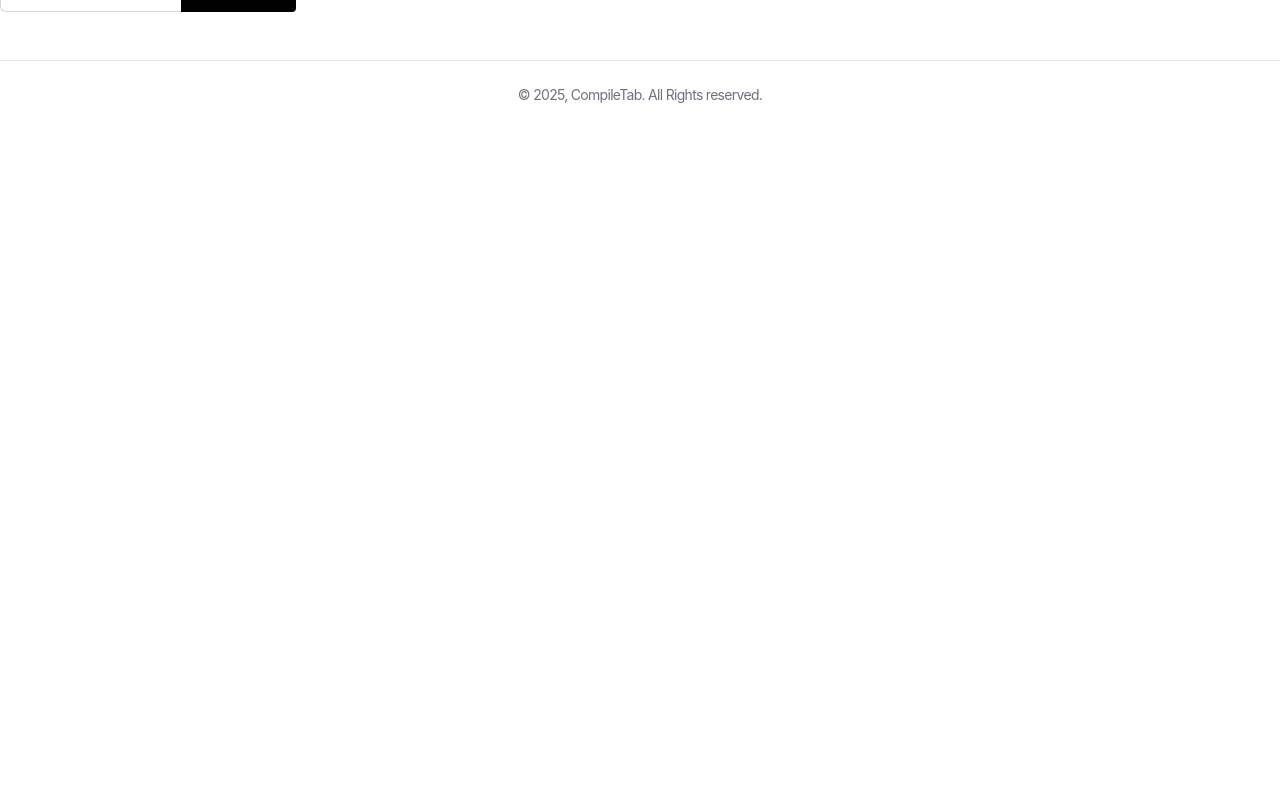
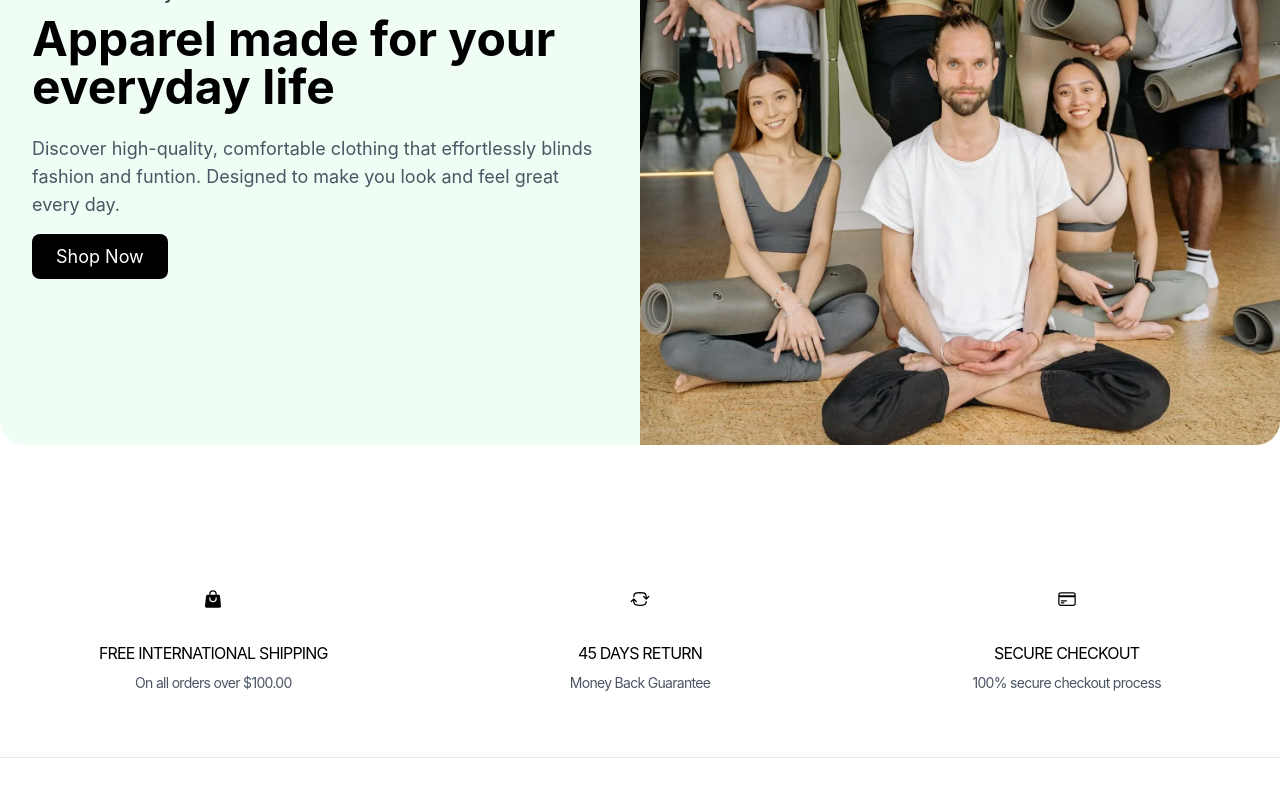
Before and after one commit to RahulVerma1441/E-Shop, a React (Vite) app in the folder frontend/: page / in a window 1280 px wide. Shown: the part 5060-5860 px from the top of the page. Before the commit the page ends 5213 px from the top, so only its background shows below. Built offline with nearby package versions, Linux system fonts and the light colour scheme.

Commit message:
added featured section and featured collection

```diff
--- /dev/null
+++ b/frontend/src/components/Products/FeaturedCollection.jsx
@@ -0,0 +1,36 @@
+import React from 'react'
+import { Link } from 'react-router-dom'
+import featured from "../../assets/featured.webp"
+
+const FeaturedCollection = () => {
+  return (
+    <section className='py-16 px-4 lg:px-0'>
+        <div className='container mx-auto flex flex-col-reverse lg:flex-row items-center bg-green-50
+        rounded-3xl'>
+            {/* Left Content */}
+            <div className='lg: w-1/2 p-8 text-center lg:text-left'>
+                <h2 className='text-lg font-semibold text-gray-700 mb-2'>
+                    Comfort and Style
+                </h2>
+                <h2 className='text-4xl lg:text-5xl font-bold mb-6'>
+                   Apparel made for your everyday life
+                </h2>
+                <p className='text-lg text-gray-600 mb-6'>
+                    Discover high-quality, comfortable clothing that effortlessly blinds
+                    fashion and funtion. Designed to make you look and feel great every day.
+                </p>
+                <Link to="/collections/all"
+                className='bg-black text-white px-6 py-3 rounded-lg text-lg
+                hover:bg-gray-800 '>Shop Now</Link>
+            </div>
+            {/* Right Content*/}
+            <div className='lg:w-1/2'>
+                <img src={featured} alt="Featured Collection"
+                className='w-full h-full object-cover lg:rounded-tr-3xl lg:rounded-br-3xl' />
+            </div>
+        </div>
+    </section>
+  )
+}
+
+export default FeaturedCollection
--- /dev/null
+++ b/frontend/src/components/Products/FeaturesSection.jsx
@@ -0,0 +1,49 @@
+import React from 'react'
+import { HiArrowPathRoundedSquare, HiOutlineCreditCard, HiShoppingBag } from 'react-icons/hi2'
+
+const FeaturesSection = () => {
+  return (
+    <section className='py-16 px-4 bg-white'>
+        <div className='container mx-auto grid grid-cols-1 md:grid-cols-3 gap-8 text-center'>
+            {/* Feature1 */}
+            <div className='flex flex-col items-center'>
+                <div className='p-4 rounded-full mb-4'>
+                    <HiShoppingBag  className='text-xl '/>
+                </div>
+                <h4 className='tracking-tighter mb-2'>
+                    FREE INTERNATIONAL SHIPPING
+                </h4>
+                <p className='text-gray-600 text-sm tracking-tighter'>
+                    On all orders over $100.00
+                </p>
+            </div>
+            {/* Feature2 */}
+            <div className='flex flex-col items-center'>
+                <div className='p-4 rounded-full mb-4'>
+                    <HiArrowPathRoundedSquare  className='text-xl '/>
+                </div>
+                <h4 className='tracking-tighter mb-2'>
+                    45 DAYS RETURN
+                </h4>
+                <p className='text-gray-600 text-sm tracking-tighter'>
+                    Money Back Guarantee
+                </p>
+            </div>
+            {/* Feature3 */}
+            <div className='flex flex-col items-center'>
+                <div className='p-4 rounded-full mb-4'>
+                    <HiOutlineCreditCard  className='text-xl '/>
+                </div>
+                <h4 className='tracking-tighter mb-2'>
+                    SECURE CHECKOUT
+                </h4>
+                <p className='text-gray-600 text-sm tracking-tighter'>
+                    100% secure checkout process
+                </p>
+            </div>
+        </div>
+    </section>
+  )
+}
+
+export default FeaturesSection
--- a/frontend/src/pages/Home.jsx
+++ b/frontend/src/pages/Home.jsx
@@ -4,6 +4,8 @@
 import NewArrivals from '../components/Products/NewArrivals'
 import ProductDetails from '../components/Products/ProductDetails'
 import ProductGrid from '../components/Products/ProductGrid'
+import FeaturedCollection from '../components/Products/FeaturedCollection'
+import FeaturesSection from '../components/Products/FeaturesSection'
 
 const placeholderProducts=[
   {
@@ -72,7 +74,8 @@
           </h2>
           <ProductGrid products={placeholderProducts}/>
         </div>
-
+        <FeaturedCollection />
+        <FeaturesSection />
     </div>
   )
 }
```
